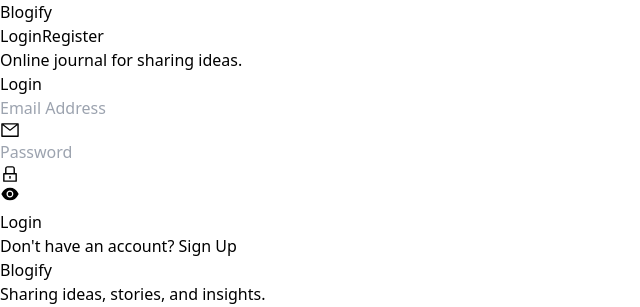
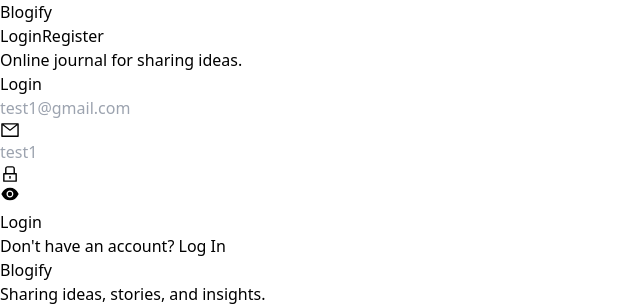
Before and after one commit to aryangithub9/Full-Stack-blog-application, a React (Vite) app in the folder frontend/: page /login in a window 1280 px wide. Shown: the top 307 px of the page, without its empty margins (0-640 px from the left). Built offline with nearby package versions, Linux system fonts and the light colour scheme; no server answers.

Commit message:
add password and email for testing

```diff
--- a/frontend/src/components/Login.jsx
+++ b/frontend/src/components/Login.jsx
@@ -51,7 +51,7 @@ function Login() {
               value={email}
               onChange={(e) => setEmail(e.target.value)}
               className="w-full px-12 py-3 border rounded-md focus:outline-none focus:ring-2 focus:ring-black"
-              placeholder="Email Address"
+              placeholder="test1@gmail.com"
             />
             <AiOutlineMail className="absolute left-3 top-1/2 transform -translate-y-1/2 text-gray-600" size={20} />
           </div>
@@ -62,7 +62,7 @@ function Login() {
               value={password}
               onChange={(e) => setPassword(e.target.value)}
               className="w-full px-12 py-3 border rounded-md focus:outline-none focus:ring-2 focus:ring-black"
-              placeholder="Password"
+              placeholder="test1"
             />
             <AiOutlineLock className="absolute left-3 top-1/2 transform -translate-y-1/2 text-gray-600" size={20} />
             <button
@@ -93,7 +93,7 @@ function Login() {
             className="text-black hover:underline hover:text-blue-600 cursor-pointer"
             onClick={() => navigate('/register')}
           >
-            Sign Up
+            Log In
           </span>
         </p>
       </div>
```
